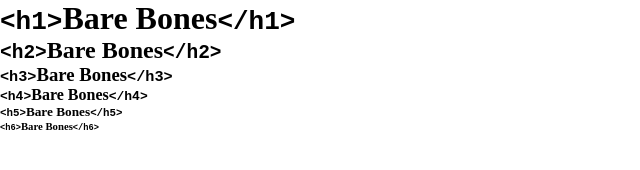
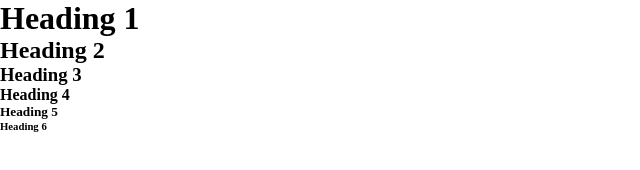
Before and after one commit to LordSahvith/bare-bones, a website: page src/index.html in a window 1280 px wide. Shown: the whole page, without its empty margins (0-640 px from the left). Drawn offline with nearby package versions, Linux system fonts and the light colour scheme; files that its build step writes are made by us from their sources.

Commit message:
rename some folders

```diff
--- a/src/index.html
+++ b/src/index.html
@@ -9,12 +9,12 @@
 </head>
 <body>
 
-    <h1><code>&lt;h1&gt;</code>Bare Bones<code>&lt;/h1&gt;</code></h1>
-    <h2><code>&lt;h2&gt;</code>Bare Bones<code>&lt;/h2&gt;</code></h2>
-    <h3><code>&lt;h3&gt;</code>Bare Bones<code>&lt;/h3&gt;</code></h3>
-    <h4><code>&lt;h4&gt;</code>Bare Bones<code>&lt;/h4&gt;</code></h4>
-    <h5><code>&lt;h5&gt;</code>Bare Bones<code>&lt;/h5&gt;</code></h5>
-    <h6><code>&lt;h6&gt;</code>Bare Bones<code>&lt;/h6&gt;</code></h6>
+    <h1>Heading 1</h1>
+    <h2>Heading 2</h2>
+    <h3>Heading 3</h3>
+    <h4>Heading 4</h4>
+    <h5>Heading 5</h5>
+    <h6>Heading 6</h6>
 
 </body>
 </html>
--- a/src/scss/base/base/reset.scss
+++ b/src/scss/base/_reset.scss
@@ -1,4 +1,6 @@
-* {
+*,
+*::before,
+*::after {
     margin: 0;
     padding: 0;
     box-sizing: border-box;
--- a/src/scss/base/import.scss
+++ b/src/scss/base/import.scss
@@ -1 +1,2 @@
-@import "base/reset.scss";
+@import "./variables/variables";
+@import "./reset";
--- a/src/scss/import.scss
+++ b/src/scss/import.scss
@@ -1 +1 @@
-@import "base/base/reset.scss";
+@import "./base/import.scss";
```
Also changed, not shown: src/scss/base/variables/_variables.scss (added).
